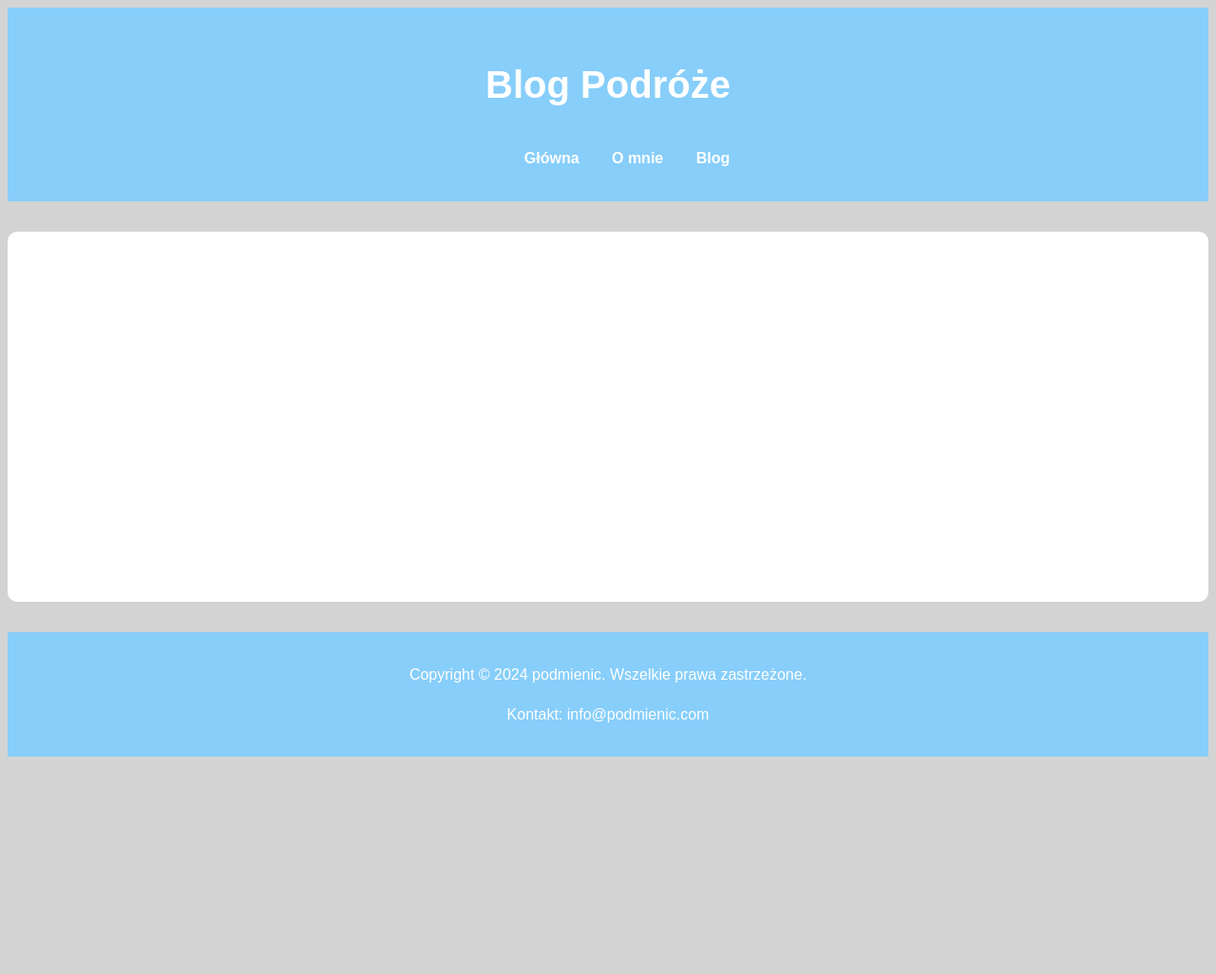
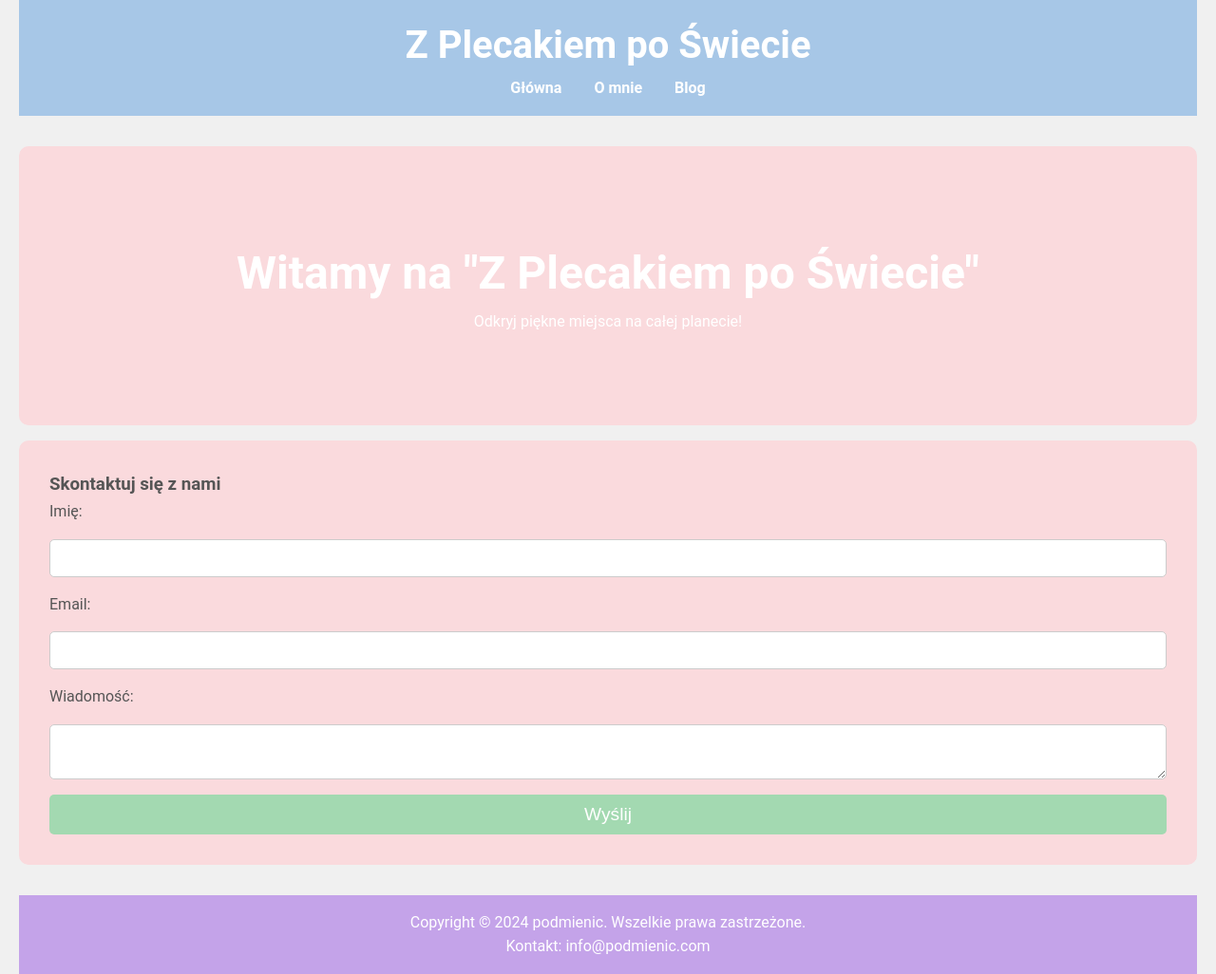
Before and after one commit to LukaszB1i/PodrozeWitryna, a plain HTML site: page index.html in a window 1280 px wide. Shown: the whole page at 95% size. Before the commit the page ends 805 px from the top, so only its background shows below. Drawn offline with Linux system fonts and the light colour scheme.

Commit message:
Zmiana kolorystyki, usprawnienie css, napisanie readme, zmiany w podstronach

```diff
--- a/index.html
+++ b/index.html
@@ -9,11 +9,11 @@
     <meta name="author" content="Bartłomiej Piotrowicz, Łukasz Bury">
     <meta name="robots" content="noindex, unfollow">
     <link rel="stylesheet" href="styles.css">
-    <title>Podróże</title>
+    <title>Z Plecakiem po Świecie</title>
 </head>
 <header>
-    <nav>
-        <h1>Blog Podróże</h1>
+    <nav class="navbar">
+        <h1>Z Plecakiem po Świecie</h1>
         <ul>
             <li><a href="index.html">Główna</a></li>
             <li><a href="about.html">O mnie</a></li>
@@ -25,15 +25,30 @@
     <main>
         <section class="home">
             <div class="intro">
-                <h2>Witamy na blogu o podróżach</h2>
-                <p>Odkryj piękne miejsca na całym świecie!</p>
+                <h2>Witamy na "Z Plecakiem po Świecie"</h2>
+                <p>Odkryj piękne miejsca na całej planecie!</p>
             </div>
         </section>
+        <section class="contact">
+            <h3>Skontaktuj się z nami</h3>
+            <form action="mailto:info@podmienic.com" method="post">
+                <label for="name">Imię:</label>
+                <input type="text" id="name" name="name" required>
+
+                <label for="email">Email:</label>
+                <input type="email" id="email" name="email" required>
+
+                <label for="message">Wiadomość:</label>
+                <textarea id="message" name="message" required></textarea>
+
+                <button type="submit">Wyślij</button>
+            </form>
+        </section>
     </main>
+
     <footer>
         <p>Copyright &copy; 2024 podmienic. Wszelkie prawa zastrzeżone.</p>
         <p>Kontakt: <a href="mailto:info@podmienic.com">info@podmienic.com</a></p>
-        <!-- Mail do wymyslenia -->
     </footer>
 </body>
 </html>
--- a/styles.css
+++ b/styles.css
@@ -1,28 +1,36 @@
-/* kolory do zmiany */
+* {
+    margin: 0;
+    padding: 0;
+    box-sizing: border-box;
+}
+
 body {
-    font-family: Arial, sans-serif;
+    font-family: 'Roboto', sans-serif;
     line-height: 1.6;
-    background-color: lightgray;
+    background-color: #F0F0F0;
+    color: #555555;
+    padding: 0 20px;
 }
 
 header {
-    background-color: lightskyblue;
-    color: white;
+    background-color: #A7C7E7;
+    color: #FFFFFF;
     padding: 1rem 0;
     text-align: center;
+    margin-bottom: 2rem;
 }
 
-nav ul {
+.navbar ul {
     list-style: none;
 }
 
-nav ul li {
+.navbar ul li {
     display: inline;
     margin: 0 15px;
 }
 
-nav ul li a {
-    color: white;
+.navbar ul li a {
+    color: #FFFFFF;
     text-decoration: none;
     font-weight: bold;
 }
@@ -33,11 +41,14 @@ h1 {
 
 section {
     padding: 2rem;
+    background-color: #FADADD;
+    margin: 1rem 0;
+    border-radius: 10px;
 }
 
 .intro {
     background: url('baner.jpg') no-repeat center center/cover;
-    /* baner do zrobienia */
+    /* baner do dodania */
     color: white;
     padding: 4rem 0;
     text-align: center;
@@ -47,39 +58,42 @@ section {
     font-size: 3rem;
 }
 
-.home, .about, .blog {
-    background-color: white;
-    margin: 2rem 0;
-    padding: 2rem;
-    border-radius: 10px;
+.contact form {
+    display: flex;
+    flex-direction: column;
+    gap: 1rem;
 }
 
-article {
-    margin-bottom: 2rem;
+.contact input, .contact textarea {
+    padding: 10px;
+    font-size: 1rem;
+    border: 1px solid #ccc;
+    border-radius: 5px;
 }
 
-article h3 {
-    color: lightskyblue;
+.contact button {
+    background-color: #A3D9B1;
+    color: white;
+    border: none;
+    padding: 10px;
+    font-size: 1.2rem;
+    cursor: pointer;
+    border-radius: 5px;
 }
 
-article p {
-    color: #555;
-}
-
-article a {
-    color: #008cba;
-    text-decoration: none;
+.contact button:hover {
+    background-color: #88C1A1;
 }
 
 footer {
-    background-color: lightskyblue;
-    color: white;
+    background-color: #C4A3E9;
+    color: #FFFFFF;
     text-align: center;
     padding: 1rem;
     margin-top: 2rem;
 }
 
 footer a {
-    color: white;
+    color: #FFFFFF;
     text-decoration: none;
 }
```
Also changed, not shown: about.html (+4 -3 lines), blog.html (+4 -3 lines), 1 other file.
